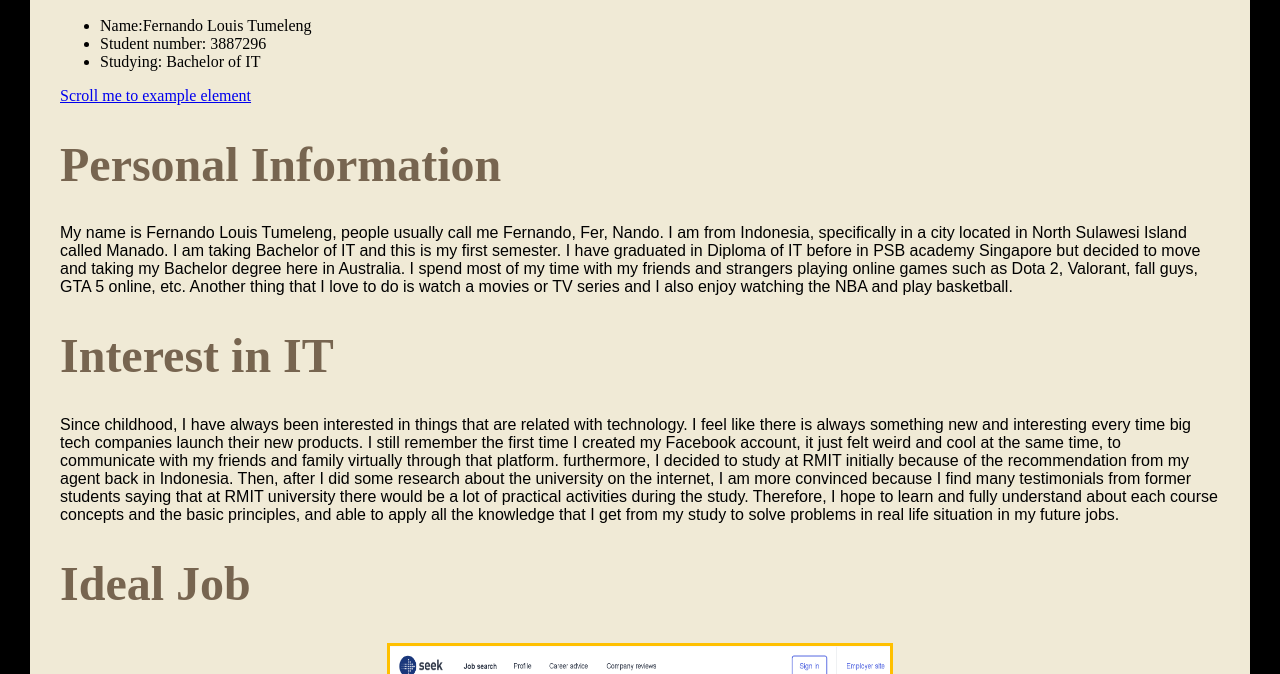
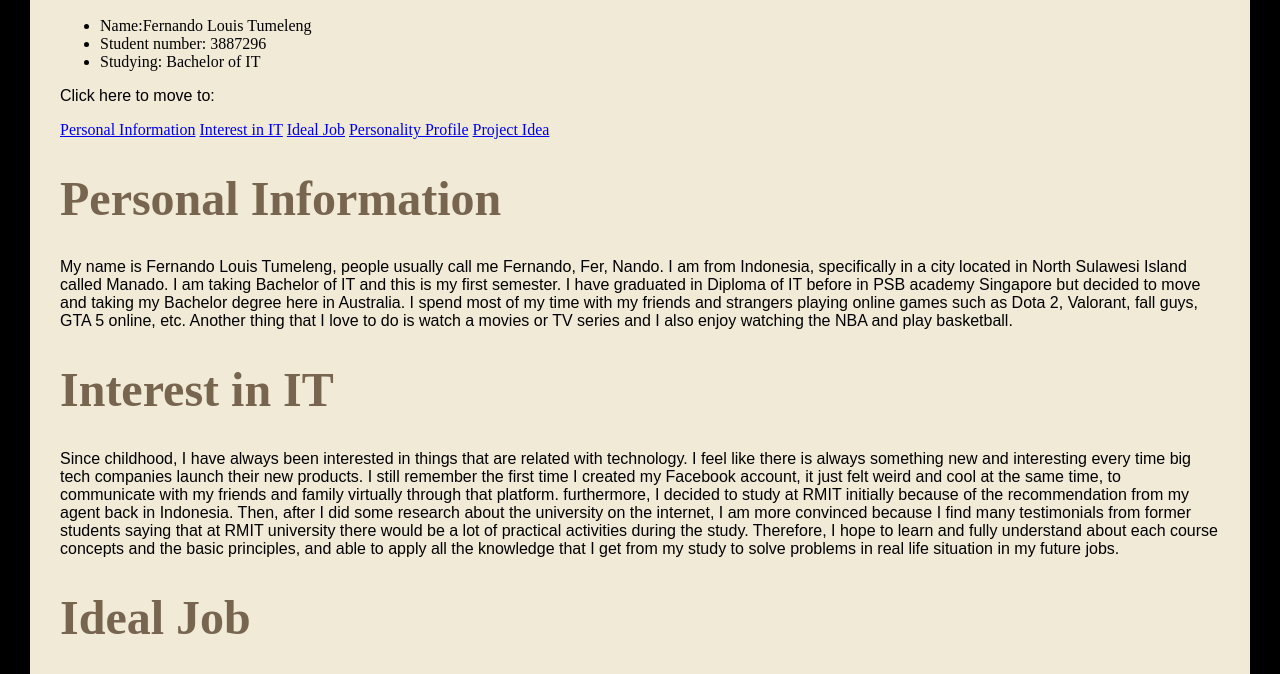
Before and after one commit to Fernandolouis24/Assignment-1-Introduction-to-IT-, a plain HTML site: page index.html in a window 1280 px wide. Shown: the part 469-1143 px from the top of the page. Drawn offline with Linux system fonts and the light colour scheme.

Commit message:
Update index.html

```diff
--- a/index.html
+++ b/index.html
@@ -17,15 +17,20 @@
   <li>Studying: Bachelor of IT </li>
 </ul>
 
-<a href="#Project Idea">Scroll me to example element</a>
+<p>Click here to move to:</p>
+<a href="#personal Information">Personal Information</a>
+<a href="Interest in IT">Interest in IT</a>
+<a href="Ideal Job">Ideal Job</a>
+<a href="Personality Profile">Personality Profile</a>
+<a href="#Project Idea">Project Idea</a>
 
-<h1>Personal Information</h1>
+<h1><div id="Personal Information">Personal Information</h1>
 <p>My name is Fernando Louis Tumeleng, people usually call me Fernando, Fer, Nando. I am from Indonesia, specifically in a city located in North Sulawesi Island called Manado. I am taking Bachelor of IT and this is my first semester. I have graduated in Diploma of IT before in PSB academy Singapore but decided to move and taking my Bachelor degree here in Australia. I spend most of my time with my friends and strangers playing online games such as Dota 2, Valorant, fall guys, GTA 5 online, etc. Another thing that I love to do is watch a movies or TV series and I also enjoy watching the NBA and play basketball.</p>
 
-<h1>Interest in IT</h1>
+<h1><div id="Interest in IT">Interest in IT</h1>
 <p>Since childhood, I have always been interested in things that are related with technology. I feel like there is always something new and interesting every time big tech companies launch their new products. I still remember the first time I created my Facebook account, it just felt weird and cool at the same time, to communicate with my friends and family virtually through that platform. furthermore, I decided to study at RMIT initially because of the recommendation from my agent back in Indonesia. Then, after I did some research about the university on the internet, I am more convinced because I find many testimonials from former students saying that at RMIT university there would be a lot of practical activities during the study. Therefore, I hope to learn and fully understand about each course concepts and the basic principles, and able to apply all the knowledge that I get from my study to solve problems in real life situation in my future jobs.</p>
 
-<h1>Ideal Job</h1>
+<h1><div id="Ideal Job">Ideal Job</h1>
 <center><img src="images/ideal_job.png" alt="ideal job" style="width:500px;height:400px;"></center>
 <br>
 <center><a href="https://www.seek.com.au/job/58001403?type=standout#sol=3a8236ff397e73f4261e8242b8a717ed6097cebe" target="_blank"> Link to the website</a>
@@ -33,7 +38,7 @@
 <h2>Junior software Engineer/Developer</h2>
 <p>Signal groups company operates in the field of people identification, brand promotion, personalised products, and security solutions. The position offered in this company is to develop and maintain the existing Customer Relationship Management system, and creating an application for android and IOS, also able to work and interact with clients to fulfil their request. The skills and qualification that are required for this job is a degree that is related to IT field such as computer system degree, software development degree, etc. Another thing is that a minimum of 1 to 2 years’ experience in using some of the programming language like Java, HTML, Object Pascal. Furthermore, have an experience in building and creating an application for IOS and androids, and experience in IT support as well as a good customer service skills are required in this job. For now, I am still in the stage of learning about most of the skills that are required for this job, and in the future I plan to focusing on some parts like learn from my lecturer and through online courses about some of the programming language which is often used by big companies, And quickly get my bachelor degree so that I can try to work and gain a lot of work experience and knowledge in the IT field.</p>
 
-<h1>Personality Profile</h1>
+<h1><div id="Personality Profile">Personality Profile</h1>
 <br>
 <center><img src="images/myers-briggs test.png" alt="myers-briggs test" style="width:200px;height:400px;"></center>
 <h2>Myers-Briggs test</h2>
@@ -60,7 +65,6 @@
 <br>
 <h2>Learning preference and Big five tests</h2>
 <p>I'm also a auditory and visual learner that remembering and processing things through hearing and seeing. Listening to a lecture,  hearing someone explanation directly, and providing a chart or picture to visualize can be really effective for them. However, this type of learner can be easily distracted by their surrounding. On the last test it also shows that the agreeableness and extroversion get the highest result, meaning that I am an outgoing person, optimistic, and easy to get along with other people, and it will be beneficial when I working on group assignments.</p>
-
 
 
 <br>
```
